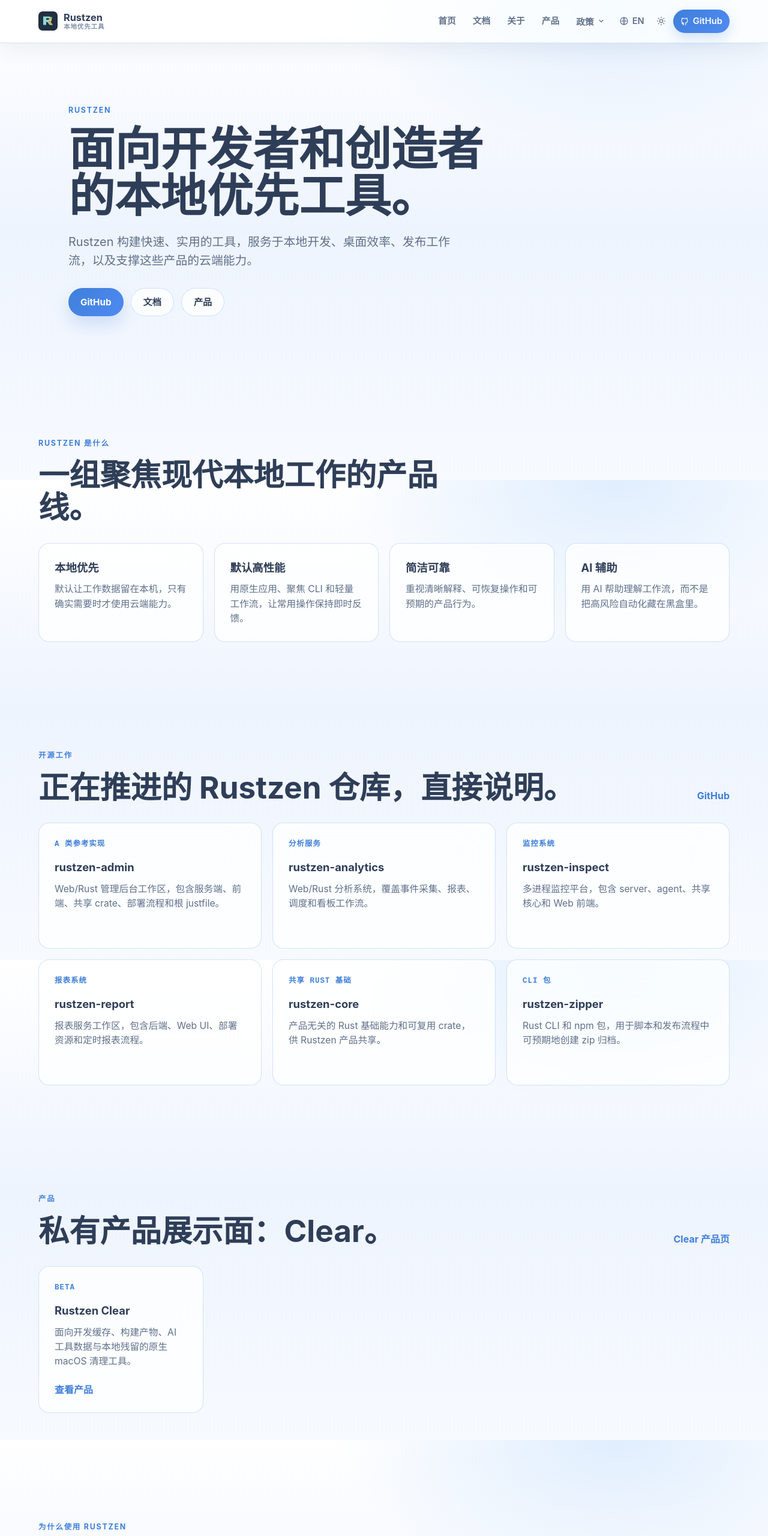
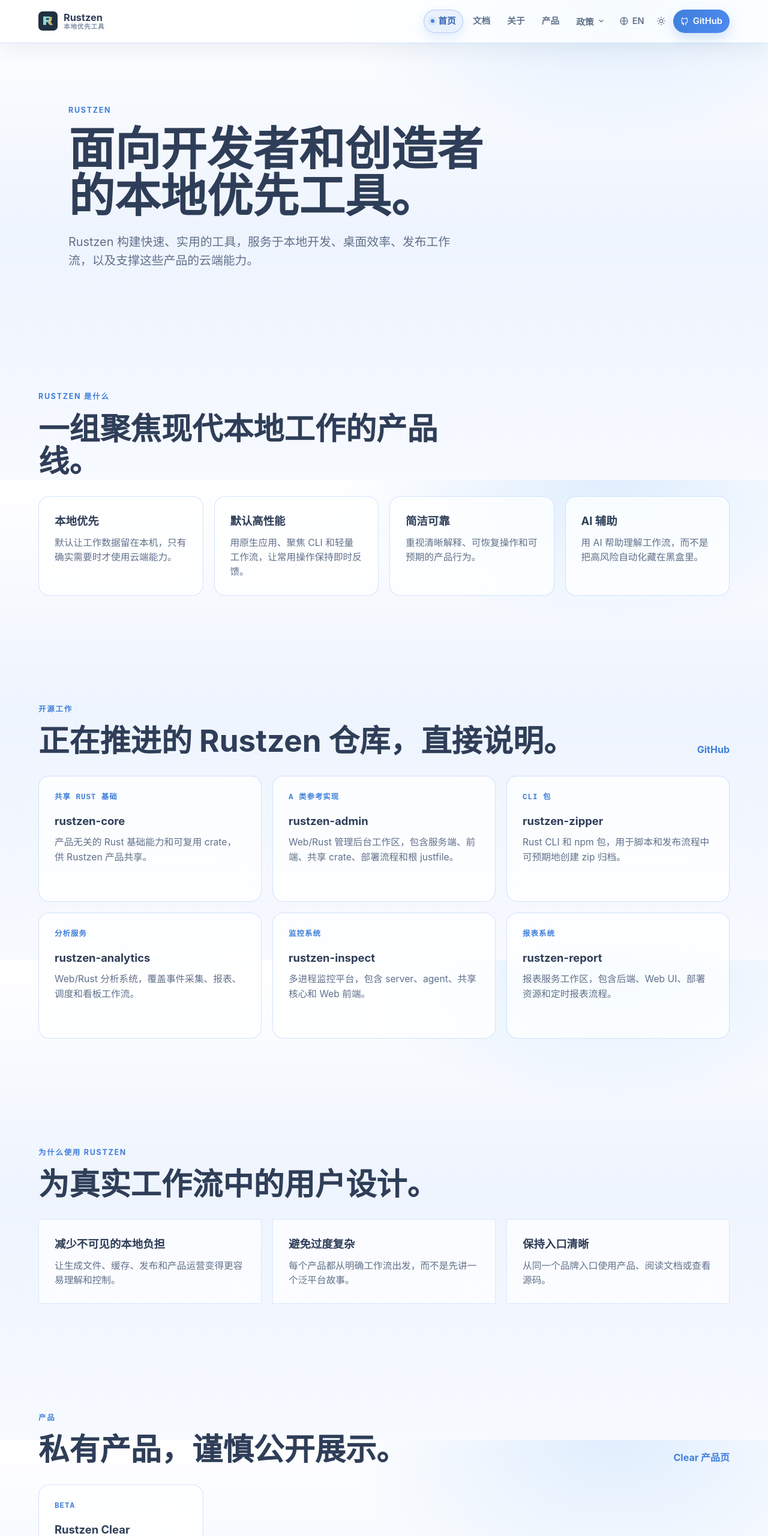
Before and after one commit to rustzen/rustzen-hub, an Astro site in the folder apps/site/: page /zh in a window 1280 px wide. Shown: the top 2560 px of the page at 60% size. Built offline with nearby package versions, Linux system fonts and the light colour scheme; Astro itself is replaced by a stand-in of ours.

Commit message:
fix(site): refine home navigation and page order

```diff
--- a/apps/site/src/pages/index.astro
+++ b/apps/site/src/pages/index.astro
@@ -1,7 +1,6 @@
 ---
 import SiteLayout from '../layouts/SiteLayout.astro';
-import Button from '../components/Button.astro';
-import { docsUrl, githubUrl, publicProducts } from '../data/product';
+import { githubUrl, publicProducts } from '../data/product';
 import { getLocale, pick, type Locale } from '../i18n';
 
 interface Props {
@@ -42,12 +41,28 @@
 
 const openProjects = [
   {
+    name: 'rustzen-core',
+    href: 'https://github.com/rustzen/rustzen-core',
+    status: 'Shared Rust',
+    statusZh: '共享 Rust 基础',
+    body: 'Product-neutral Rust primitives and reusable crates shared across Rustzen products.',
+    bodyZh: '产品无关的 Rust 基础能力和可复用 crate，供 Rustzen 产品共享。',
+  },
+  {
     name: 'rustzen-admin',
     href: 'https://github.com/rustzen/rustzen-admin',
     status: 'A-class reference',
     statusZh: 'A 类参考实现',
     body: 'Web/Rust admin workspace with server, web app, shared crates, deployment flow, and root justfile.',
     bodyZh: 'Web/Rust 管理后台工作区，包含服务端、前端、共享 crate、部署流程和根 justfile。',
+  },
+  {
+    name: 'rustzen-zipper',
+    href: 'https://github.com/rustzen/rustzen-zipper',
+    status: 'CLI package',
+    statusZh: 'CLI 包',
+    body: 'Rust CLI and npm package for predictable zip archive creation in scripts and release workflows.',
+    bodyZh: 'Rust CLI 和 npm 包，用于脚本和发布流程中可预期地创建 zip 归档。',
   },
   {
     name: 'rustzen-analytics',
@@ -73,22 +88,6 @@
     body: 'Report service workspace with backend, web UI, deployment assets, and scheduled report flows.',
     bodyZh: '报表服务工作区，包含后端、Web UI、部署资源和定时报表流程。',
   },
-  {
-    name: 'rustzen-core',
-    href: 'https://github.com/rustzen/rustzen-core',
-    status: 'Shared Rust',
-    statusZh: '共享 Rust 基础',
-    body: 'Product-neutral Rust primitives and reusable crates shared across Rustzen products.',
-    bodyZh: '产品无关的 Rust 基础能力和可复用 crate，供 Rustzen 产品共享。',
-  },
-  {
-    name: 'rustzen-zipper',
-    href: 'https://github.com/rustzen/rustzen-zipper',
-    status: 'CLI package',
-    statusZh: 'CLI 包',
-    body: 'Rust CLI and npm package for predictable zip archive creation in scripts and release workflows.',
-    bodyZh: 'Rust CLI 和 npm 包，用于脚本和发布流程中可预期地创建 zip 归档。',
-  },
 ];
 ---
 
@@ -110,17 +109,6 @@
             'Rustzen 构建快速、实用的工具，服务于本地开发、桌面效率、发布工作流，以及支撑这些产品的云端能力。'
           )}
         </p>
-        <div class="actions">
-          <Button href={githubUrl} variant="primary" target="_blank" rel="noreferrer">
-            GitHub
-          </Button>
-          <Button href={docsUrl} variant="secondary">
-            {pick(locale, 'Docs', '文档')}
-          </Button>
-          <Button href={pick(locale, '/products', '/zh/products')} variant="ghost">
-            {pick(locale, 'Product', '产品')}
-          </Button>
-        </div>
       </div>
     </section>
 
@@ -158,30 +146,6 @@
       </div>
     </section>
 
-    <section class="products" aria-labelledby="products-title">
-      <div class="section-head split">
-        <div>
-          <p class="eyebrow">{pick(locale, 'Product', '产品')}</p>
-          <h2 id="products-title">{pick(locale, 'Private product surface: Clear.', '私有产品展示面：Clear。')}</h2>
-        </div>
-        <a class="text-link" href={pick(locale, '/products', '/zh/products')}>{pick(locale, 'Clear product page', 'Clear 产品页')}</a>
-      </div>
-      <div class="product-grid">
-        {publicProducts.map((item) => (
-          <article class="glass product-card" data-accent={item.accent}>
-            <p class="status">{pick(locale, item.status, item.statusZh)}</p>
-            <h3>{pick(locale, item.name, item.nameZh)}</h3>
-            <p>{pick(locale, item.summary, item.summaryZh)}</p>
-            <div class="product-actions">
-              <a href={localizeSiteHref(item.href)} target={item.href.startsWith('http') ? '_blank' : undefined} rel={item.href.startsWith('http') ? 'noreferrer' : undefined}>
-                {pick(locale, 'View product', '查看产品')}
-              </a>
-            </div>
-          </article>
-        ))}
-      </div>
-    </section>
-
     <section class="why" aria-labelledby="why-title">
       <div class="section-head">
         <p class="eyebrow">{pick(locale, 'Why use Rustzen', '为什么使用 Rustzen')}</p>
@@ -203,6 +167,29 @@
       </div>
     </section>
 
+    <section class="products" aria-labelledby="products-title">
+      <div class="section-head split">
+        <div>
+          <p class="eyebrow">{pick(locale, 'Product', '产品')}</p>
+          <h2 id="products-title">{pick(locale, 'Private products, shown deliberately.', '私有产品，谨慎公开展示。')}</h2>
+        </div>
+        <a class="text-link" href={pick(locale, '/products', '/zh/products')}>{pick(locale, 'Clear product page', 'Clear 产品页')}</a>
+      </div>
+      <div class="product-grid">
+        {publicProducts.map((item) => (
+          <article class="glass product-card" data-accent={item.accent}>
+            <p class="status">{pick(locale, item.status, item.statusZh)}</p>
+            <h3>{pick(locale, item.name, item.nameZh)}</h3>
+            <p>{pick(locale, item.summary, item.summaryZh)}</p>
+            <div class="product-actions">
+              <a href={localizeSiteHref(item.href)} target={item.href.startsWith('http') ? '_blank' : undefined} rel={item.href.startsWith('http') ? 'noreferrer' : undefined}>
+                {pick(locale, 'View product', '查看产品')}
+              </a>
+            </div>
+          </article>
+        ))}
+      </div>
+    </section>
   </main>
 </SiteLayout>
 
@@ -238,13 +225,6 @@
     font-size: clamp(1.05rem, 1.7vw, 1.24rem);
   }
 
-  .actions {
-    display: flex;
-    flex-wrap: wrap;
-    gap: 12px;
-    margin-top: 30px;
-  }
-
   .values,
   .open-work,
   .products,
@@ -272,8 +252,7 @@
 
   .value-grid,
   .open-grid,
-  .product-grid,
-  .entry-grid {
+  .product-grid {
     display: grid;
     grid-template-columns: repeat(4, minmax(0, 1fr));
     gap: 18px;
@@ -282,7 +261,6 @@
   .value-card,
   .open-card,
   .product-card,
-  .entry-card,
   .why-list article {
     padding: 26px;
   }
@@ -290,7 +268,6 @@
   .value-card h3,
   .open-card h3,
   .product-card h3,
-  .entry-card span,
   .why-list h3 {
     margin: 0;
     color: var(--ink);
@@ -300,7 +277,6 @@
   .value-card p,
   .open-card p,
   .product-card p,
-  .entry-card p,
   .why-list p {
     margin: 10px 0 0;
     color: var(--ink-2);
@@ -345,11 +321,6 @@
     gap: 18px;
   }
 
-  .entry-card {
-    display: block;
-  }
-
-  .entry-card:hover,
   .open-card:hover,
   .product-card:hover,
   .value-card:hover {
@@ -360,8 +331,7 @@
     .value-grid,
     .open-grid,
     .product-grid,
-    .why-list,
-    .entry-grid {
+    .why-list {
       grid-template-columns: 1fr 1fr;
     }
   }
@@ -370,8 +340,7 @@
     .value-grid,
     .open-grid,
     .product-grid,
-    .why-list,
-    .entry-grid {
+    .why-list {
       grid-template-columns: 1fr;
     }
     .section-head.split {
--- a/apps/site/src/styles/global.css
+++ b/apps/site/src/styles/global.css
@@ -231,6 +231,21 @@
 .site-nav button:hover {
   color: var(--brand-600);
   background: var(--brand-100);
+}
+.site-nav a[aria-current='page'] {
+  color: var(--brand-700);
+  background: color-mix(in srgb, var(--brand-100) 78%, var(--surface));
+  box-shadow:
+    inset 0 0 0 1px color-mix(in srgb, var(--brand-400) 48%, transparent),
+    0 8px 18px rgba(63, 127, 217, 0.14);
+}
+.site-nav a[aria-current='page']::before {
+  content: '';
+  width: 6px;
+  height: 6px;
+  border-radius: 999px;
+  background: var(--brand-600);
+  box-shadow: 0 0 0 4px color-mix(in srgb, var(--brand-400) 16%, transparent);
 }
 .site-nav .icon-btn {
   padding: 8px;
```
